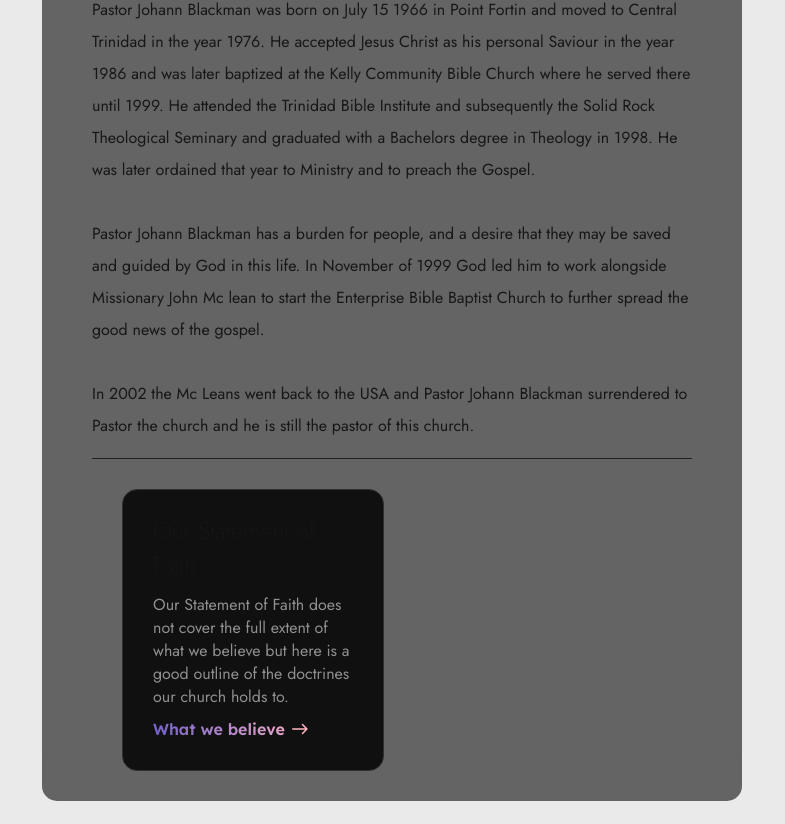
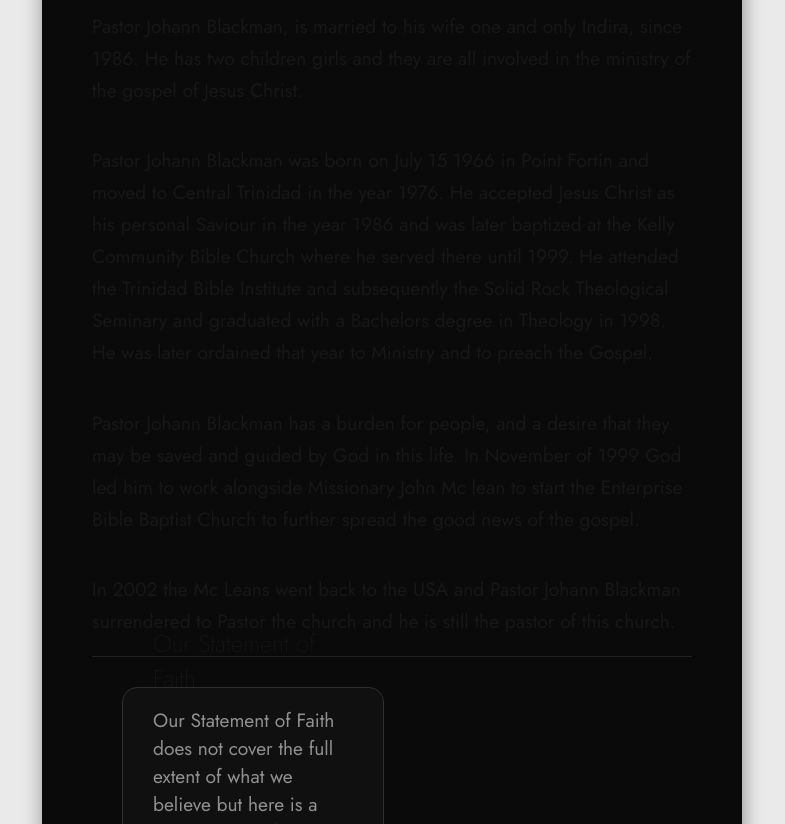
Before and after one commit to sgarcia97/test-app, a Next.js app: page /about in a window 1280 px wide. Shown: the part 1396-2220 px from the top of the page, without its empty margins (248-1033 px from the left). Before the commit the page ends 2197 px from the top, so only its background shows below. Built offline with nearby package versions, Linux system fonts and the light colour scheme.

Commit message:
Updates and fixes

```diff
--- a/app/components/Card.tsx
+++ b/app/components/Card.tsx
@@ -16,7 +16,7 @@ export const Card = (props: CardProp) => {
         <>
         <div className="card">
             {
-                props.img && <Image alt="" src={props.img}/>
+                props.img && <Image width={30} height={30} alt="" className="card-image" src={`../assets/${props.img}.svg`}/>
             }
             <div className="card-title">{props.title}</div>
             <div className="card-desc">{props.desc}</div>
--- a/app/globals.css
+++ b/app/globals.css
@@ -7,11 +7,11 @@
   --lilac:#dda0dd;
   --yellow:#f0e68c;
 
-  --small:0.8rem;
-  --normal:1rem;
-  --medium:1.3rem;
-  --large:1.6rem;
-  --elarge:2rem;
+  --small:1rem;
+  --normal:1.2rem;
+  --medium:1.5rem;
+  --large:1.8rem;
+  --elarge:2.2rem;
 }
 
 @media (prefers-color-scheme: dark) {
@@ -134,8 +134,8 @@ nav{
   display:grid;
   grid-template-columns: 1fr;
   z-index:1;
-  background-color:rgba(10,10,10,0.6);
-  backdrop-filter: blur(20px);
+  background-color:rgba(10,10,10,1);
+  box-shadow:1px 1px 20px 0px rgba(10,10,10,0.4);
   border-radius: 15px;
 }
 
@@ -184,6 +184,10 @@ background-color:#101010;
   padding-bottom:30px;
 }
 
+.card-image{
+  width:30px;
+}
+
 .card-title{
   font-weight:200;
   font-size:1.5rem;
@@ -203,7 +207,7 @@ background-color:#101010;
   padding-inline:0px;
   cursor:pointer;
   font-size:var(--normal);
-font-weight:600;
+font-weight:400;
   font-family:lex;
   position:relative;
   display:flex;
```
Also changed, not shown: app/contact/page.tsx (+5 -3 lines), app/assets/phone-call.svg (added), app/assets/whatsapp.svg (added).
